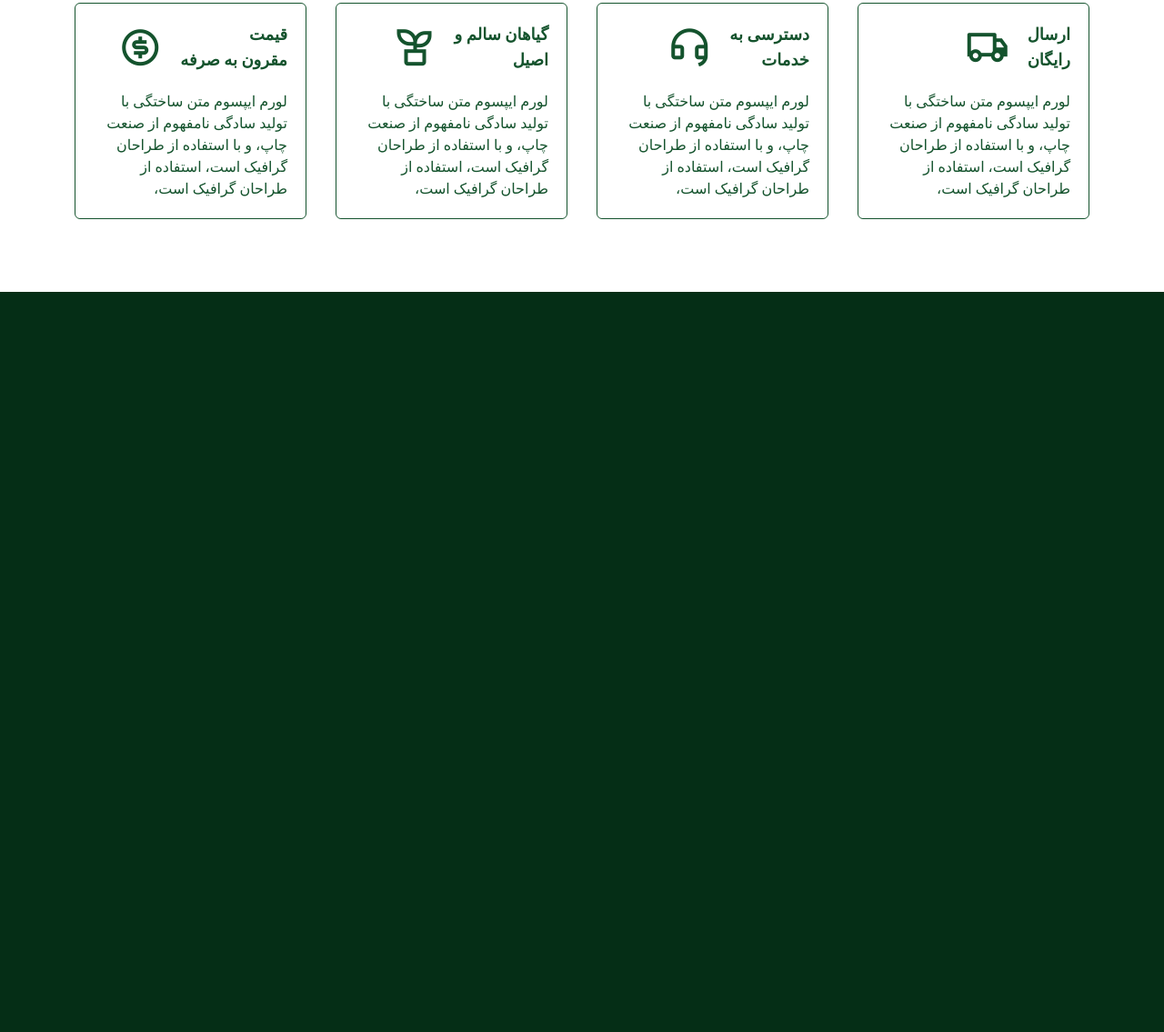
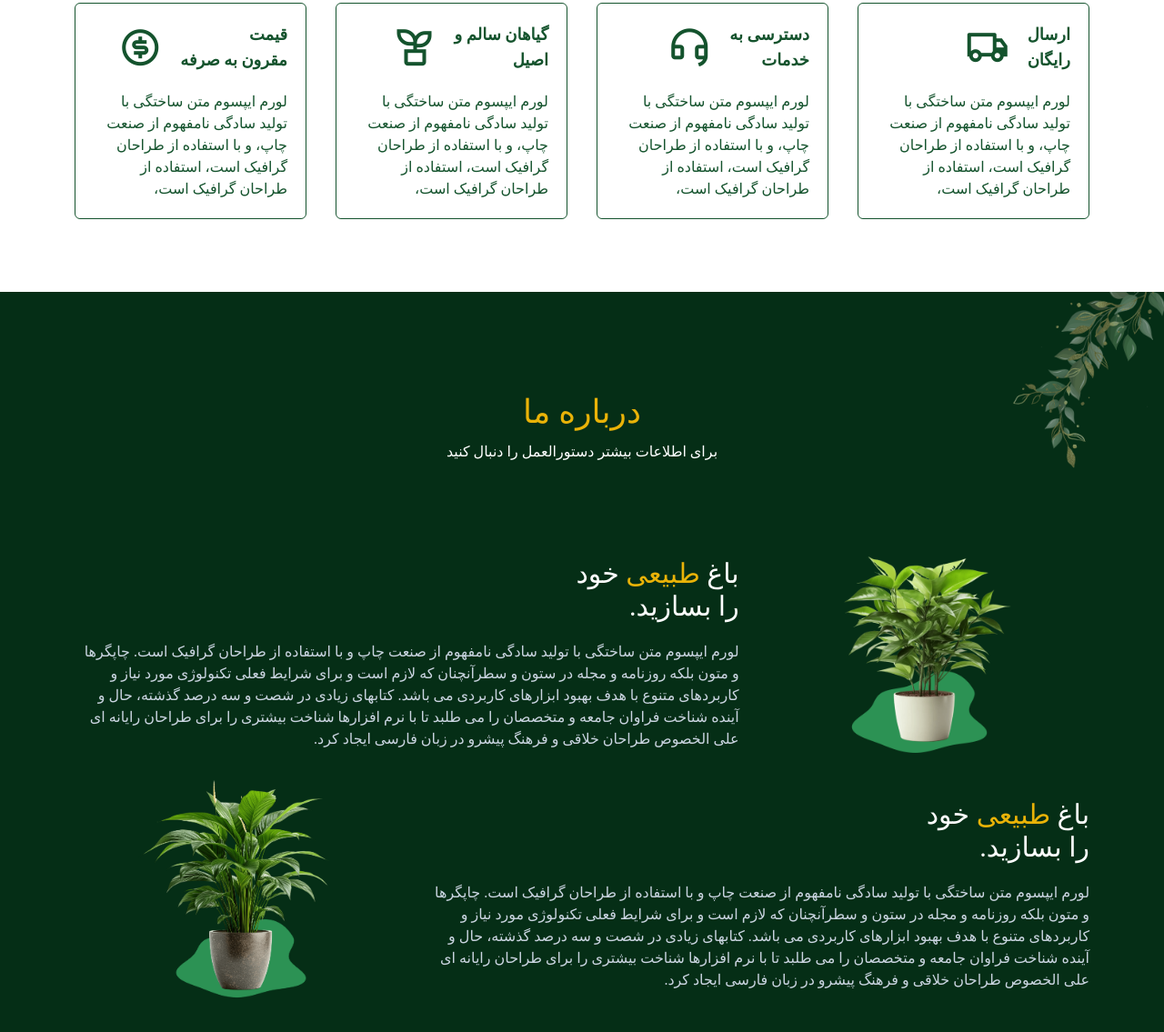
Before and after one commit to Hossein1371za/plants, a website built with Vite: page index.html in a window 1280 px wide. Shown: the part 849-1984 px from the top of the page at 91% size. Before the commit the page ends 1170 px from the top, so only its background shows below. Built offline with nearby package versions, Linux system fonts and the light colour scheme; files whose address does not match are found by name.

Commit message:
services

```diff
--- a/index.html
+++ b/index.html
@@ -105,7 +105,8 @@
       </section>
 
       <div class="bg-white text-green-900 py-20">
-        <div class="container w-full grid grid-cols-1 gap-8 md:grid-cols-2 lg:grid-cols-3 xl:grid-cols-4">
+        <div
+          class="container w-full grid grid-cols-1 gap-8 md:grid-cols-2 lg:grid-cols-3 xl:grid-cols-4">
           <!-- card 1 -->
           <div
             class="border border-green-900 p-5 cursor-pointer rounded-md hover:shadow-2xl hover:-translate-y-1 duration-300 space-y-5">
@@ -124,7 +125,8 @@
             class="border border-green-900 p-5 cursor-pointer rounded-md hover:shadow-2xl hover:-translate-y-1 duration-300 space-y-5">
             <div class="flex items-center gap-5">
               <p class="md:text-lg font-bold">دسترسی به <br />خدمات</p>
-              <i class="ri-customer-service-line text-3xl md:text-4xl xl:text-5xl"></i>
+              <i
+                class="ri-customer-service-line text-3xl md:text-4xl xl:text-5xl"></i>
             </div>
             <p>لورم ایپسوم متن ساختگی با تولید سادگی نامفهوم از صنعت چاپ، و با
               استفاده از طراحان گرافیک است،
@@ -150,7 +152,8 @@
             class="border border-green-900 p-5 cursor-pointer rounded-md hover:shadow-2xl hover:-translate-y-1 duration-300 space-y-5">
             <div class="flex items-center gap-5">
               <p class="md:text-lg font-bold">قیمت<br />مقرون به صرفه</p>
-              <i class="ri-money-dollar-circle-line text-3xl md:text-4xl xl:text-5xl"></i>
+              <i
+                class="ri-money-dollar-circle-line text-3xl md:text-4xl xl:text-5xl"></i>
             </div>
             <p>لورم ایپسوم متن ساختگی با تولید سادگی نامفهوم از صنعت چاپ، و با
               استفاده از طراحان گرافیک است،
@@ -161,6 +164,62 @@
         </div>
       </div>
 
+      <section id="about" class="relative overflow-hidden">
+        <div class="absolute -top-8 -right-12 opacity-50">
+          <img src="assets/img/leaf-3.png" alt="" class="w-40 md:w-52 lg:w-60" />
+        </div>
+        <div
+          class="flex flex-col items-center gap-3 text-center mb-10 md:mb-20">
+          <h2 class="text-yellow-500">درباره ما</h2>
+          <p class="max-w-2xl">برای اطلاعات بیشتر دستورالعمل را دنبال کنید</p>
+        </div>
+        <div class="container space-y-10 xl:space-y-0">
+          <!-- item 1 -->
+          <div class="flex flex-col items-center lg:flex-row gap-5">
+            <div class="w-full lg:w-1/2">
+              <img src="assets/img/plant-1.png" alt
+                class="w-full sm:w-2/3 lg:w-full xl:w-2/3 mx-auto" />
+            </div>
+            <div class="w-full lg-w-1/2">
+              <div class="space-y-5">
+                <h3>باغ <span class="text-yellow-500">طبیعی</span> خود<br />را
+                  بسازید.</h3>
+                <p class="text-slate-300 ">لورم ایپسوم متن ساختگی با تولید سادگی نامفهوم از صنعت چاپ و
+                  با استفاده از طراحان گرافیک است. چاپگرها و متون بلکه روزنامه و
+                  مجله در ستون و سطرآنچنان که لازم است و برای شرایط فعلی
+                  تکنولوژی مورد نیاز و کاربردهای متنوع با هدف بهبود ابزارهای
+                  کاربردی می باشد. کتابهای زیادی در شصت و سه درصد گذشته، حال و
+                  آینده شناخت فراوان جامعه و متخصصان را می طلبد تا با نرم
+                  افزارها شناخت بیشتری را برای طراحان رایانه ای علی الخصوص
+                  طراحان خلاقی و فرهنگ پیشرو در زبان فارسی ایجاد کرد.</p>
+              </div>
+            </div>
+          </div>
+
+          <!-- item 2 -->
+          <div class="flex flex-col items-center justify-between lg:flex-row-reverse gap-5">
+            <div class="w-full lg:w-1/2">
+              <img src="assets/img/plant-2.png" alt
+                class="w-full sm:w-2/3 lg:w-full xl:w-2/3 mx-auto" />
+            </div>
+            <div class="w-full lg-w-1/2">
+              <div class="space-y-5">
+                <h3>باغ <span class="text-yellow-500">طبیعی</span> خود<br />را
+                  بسازید.</h3>
+                <p class="text-slate-300">لورم ایپسوم متن ساختگی با تولید سادگی نامفهوم از صنعت چاپ و
+                  با استفاده از طراحان گرافیک است. چاپگرها و متون بلکه روزنامه و
+                  مجله در ستون و سطرآنچنان که لازم است و برای شرایط فعلی
+                  تکنولوژی مورد نیاز و کاربردهای متنوع با هدف بهبود ابزارهای
+                  کاربردی می باشد. کتابهای زیادی در شصت و سه درصد گذشته، حال و
+                  آینده شناخت فراوان جامعه و متخصصان را می طلبد تا با نرم
+                  افزارها شناخت بیشتری را برای طراحان رایانه ای علی الخصوص
+                  طراحان خلاقی و فرهنگ پیشرو در زبان فارسی ایجاد کرد.</p>
+              </div>
+            </div>
+          </div>
+        </div>
+      </section>
+
     </main>
 
   </body>
--- a/style.css
+++ b/style.css
@@ -34,6 +34,12 @@ section {
 h1 {
   @apply text-3xl md:text-4xl xl:text-5xl font-bold
 }
+h2 {
+  @apply text-2xl md:text-3xl xl:text-4xl
+}
+h3 {
+  @apply text-xl md:text-2xl xl:text-3xl
+}
 
 .nav-link {
   @apply text-lg font-bold duration-300
@@ -42,6 +48,7 @@ h1 {
 .nav-link:hover {
   @apply text-yellow-500
 }
+
 
 .btn {
   @apply border border-yellow-500 bg-yellow-500 rounded px-5 py-2 duration-300
```
